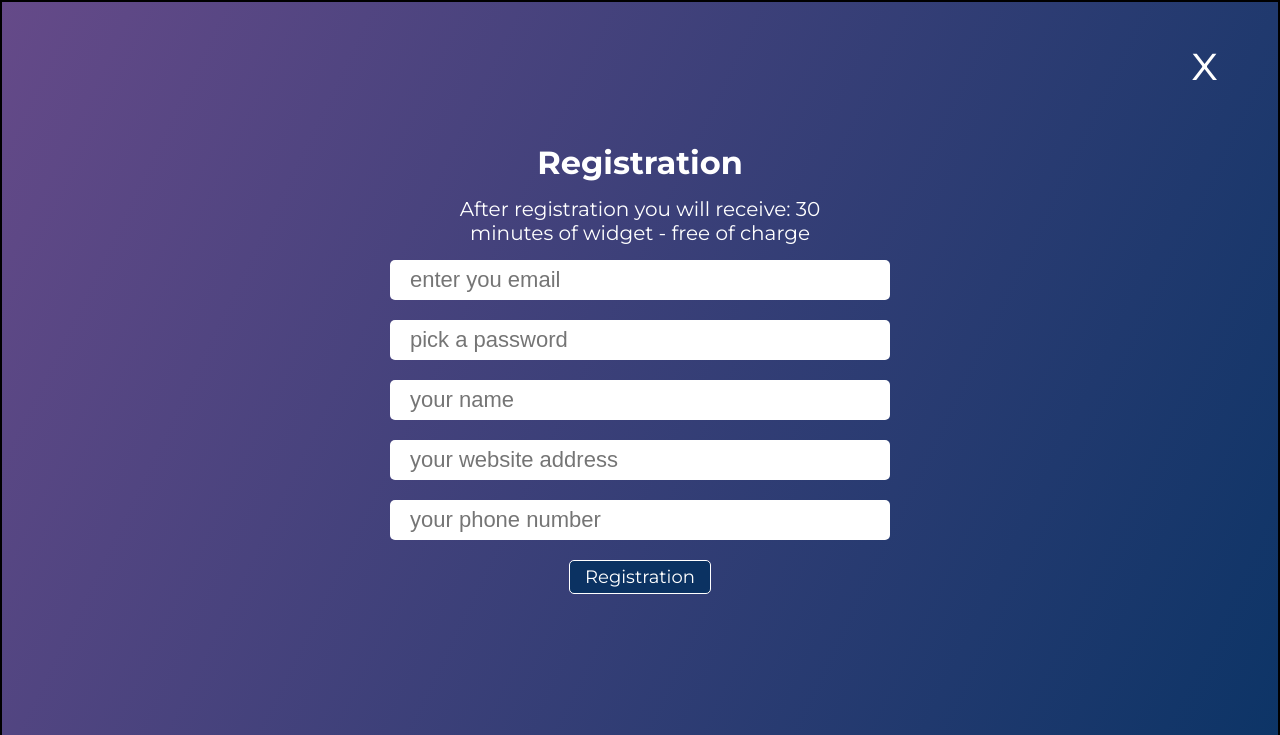
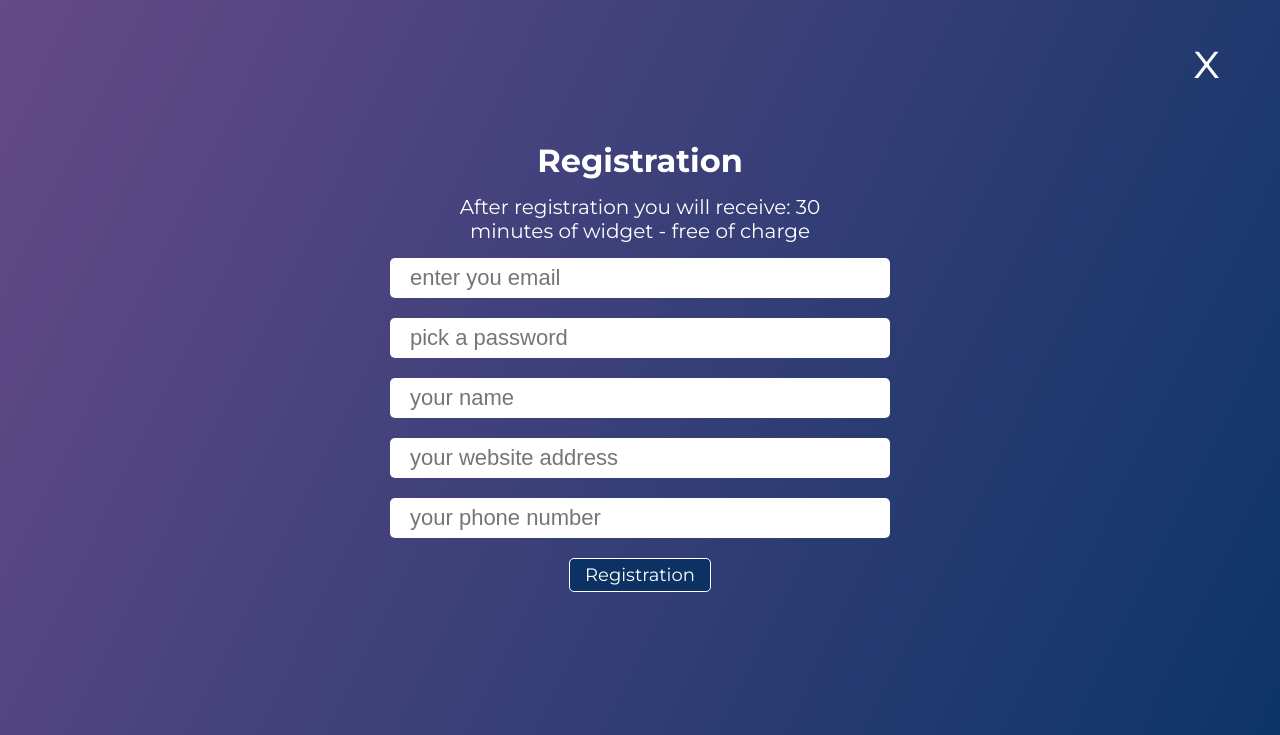
Before and after one commit to Yurii04UA/squid, a plain HTML site: page index.html in a window 1280 px wide. Both pictures are taken after a click on the link "Registration". Shown: the top 735 px of the page. Drawn offline with Linux system fonts and the light colour scheme.

Commit message:
fexed someshit

```diff
--- a/index.html
+++ b/index.html
@@ -14,7 +14,7 @@
 </head>
 
 <body>
-      <div class="wrapper modal_window">
+      <div class="wrapper modal_window ">
          <header class="header container">
             <div class="header_logo con-2">
                <img src="./images/squid.png" alt="logo" class="logo">
@@ -44,7 +44,7 @@
                <img src="./images/bubble.png" alt="bubble">
             </div>
          </header>  <!-- < /header -->
-         <div class="modal_login">
+         <div class="modal_registr">
             <a href="#" class="btn_close">x</a>
             <div class="register_box">
                <h2 class="register_title">
--- a/js/index.js
+++ b/js/index.js
@@ -39,16 +39,16 @@ for (let elm of elementsFooter) {
 //// Modal window
 
 const btnRegistr = document.querySelector('.registration_btn');
-const modalWindow = document.querySelector('.modal_login');
+const modalWindow = document.querySelector('.modal_registr');
 const btnCloseModalWindow = document.querySelectorAll('.btn_close');
 
 
 btnRegistr.addEventListener("click", () =>{
-   modalWindow.classList.toggle('show_modal_login')
+   modalWindow.classList.toggle('show_modal_registr')
 });
 
 btnCloseModalWindow.forEach(elem => {
    elem.addEventListener("click",() => {
-      modalWindow.classList.remove('show_modal_login')
+      modalWindow.classList.remove('show_modal_registr')
    })
 })
--- a/style/style.css
+++ b/style/style.css
@@ -550,13 +550,14 @@ a {
 
 
 /* //// Modal window */
-
-.modal_login{
+.events{
+   pointer-events: none;
+}
+.modal_registr{
    max-width: 1540px;
    margin: 0 auto;
    padding: 30px;
    height: 100vh;
-   border: 2px solid black;
    background: linear-gradient(296deg, #0b3466 0.01%, #664a89 101.01%);
    transform: translateX(150%);
    opacity: 0;
@@ -573,7 +574,7 @@ a {
 
 }
 
-.modal_login.show_modal_login{
+.modal_registr.show_modal_registr{
    opacity: 1;
    transform: translateX(0%);
 
```
